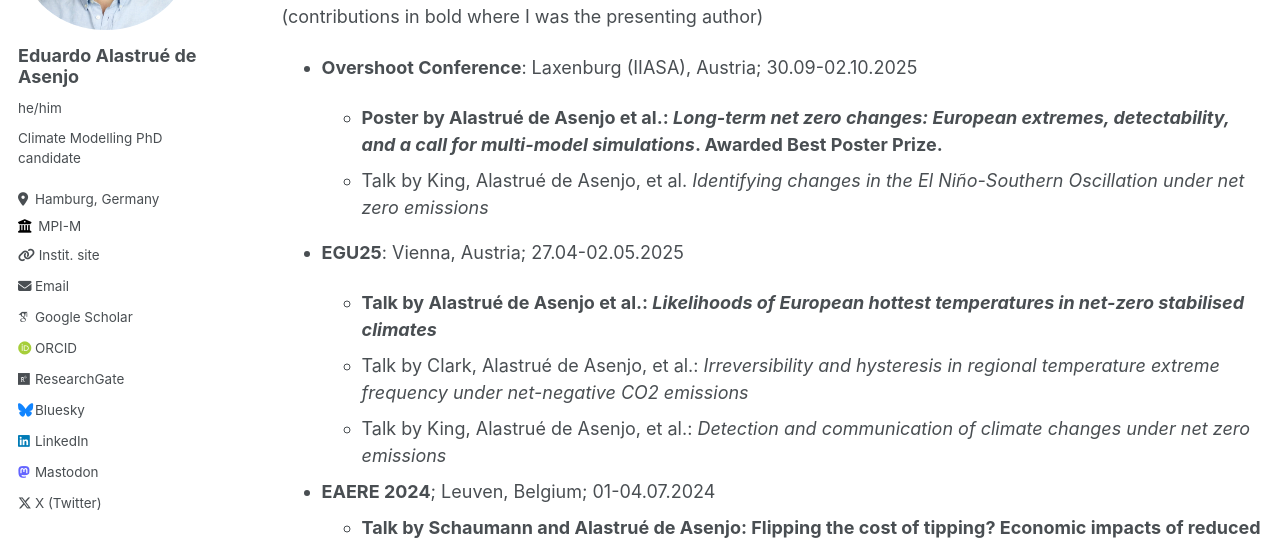
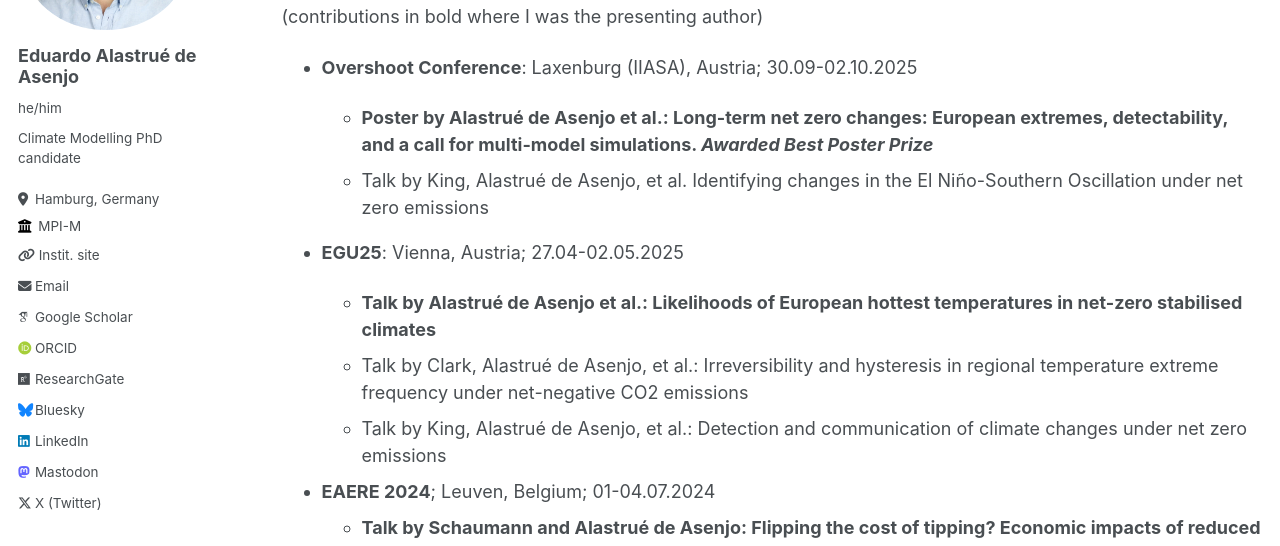
Before and after one commit to edualas/edualas.github.io, a Jekyll site: the page built from _pages/talks.md, in a window 1280 px wide and 900 px high. Shown: the part 221-767 px from the top of the window. Built offline with Jekyll 4.4.1, drawn with Linux system fonts in a browser that asks for light colours; some web fonts are replaced.

```diff
--- a/_pages/talks.md
+++ b/_pages/talks.md
@@ -10,14 +10,14 @@ author_profile: true
 
 * **Overshoot Conference**: Laxenburg (IIASA), Austria; 30.09-02.10.2025
 
-    * **Poster by Alastrué de Asenjo et al.: *Long-term net zero changes: European extremes, detectability, and a call for multi-model simulations*. Awarded Best Poster Prize.**
-    * Talk by King, Alastrué de Asenjo, et al. *Identifying changes in the El Niño-Southern Oscillation under net zero emissions*
+    * **Poster by Alastrué de Asenjo et al.: Long-term net zero changes: European extremes, detectability, and a call for multi-model simulations. *Awarded Best Poster Prize***
+    * Talk by King, Alastrué de Asenjo, et al. Identifying changes in the El Niño-Southern Oscillation under net zero emissions
 
 * **EGU25**: Vienna, Austria; 27.04-02.05.2025
 
-    * **Talk by Alastrué de Asenjo et al.: *Likelihoods of European hottest temperatures in net-zero stabilised climates***
-    * Talk by Clark, Alastrué de Asenjo, et al.: *Irreversibility and hysteresis in regional temperature extreme frequency under net-negative CO2 emissions*
-    * Talk by King, Alastrué de Asenjo, et al.: *Detection and communication of climate changes under net zero emissions*
+    * **Talk by Alastrué de Asenjo et al.: Likelihoods of European hottest temperatures in net-zero stabilised climates**
+    * Talk by Clark, Alastrué de Asenjo, et al.: Irreversibility and hysteresis in regional temperature extreme frequency under net-negative CO2 emissions
+    * Talk by King, Alastrué de Asenjo, et al.: Detection and communication of climate changes under net zero emissions
 
 * **EAERE 2024**; Leuven, Belgium; 01-04.07.2024
   * **Talk by Schaumann and Alastrué de Asenjo: Flipping the cost of tipping? Economic impacts of reduced AMOC carbon drawdown**
```
